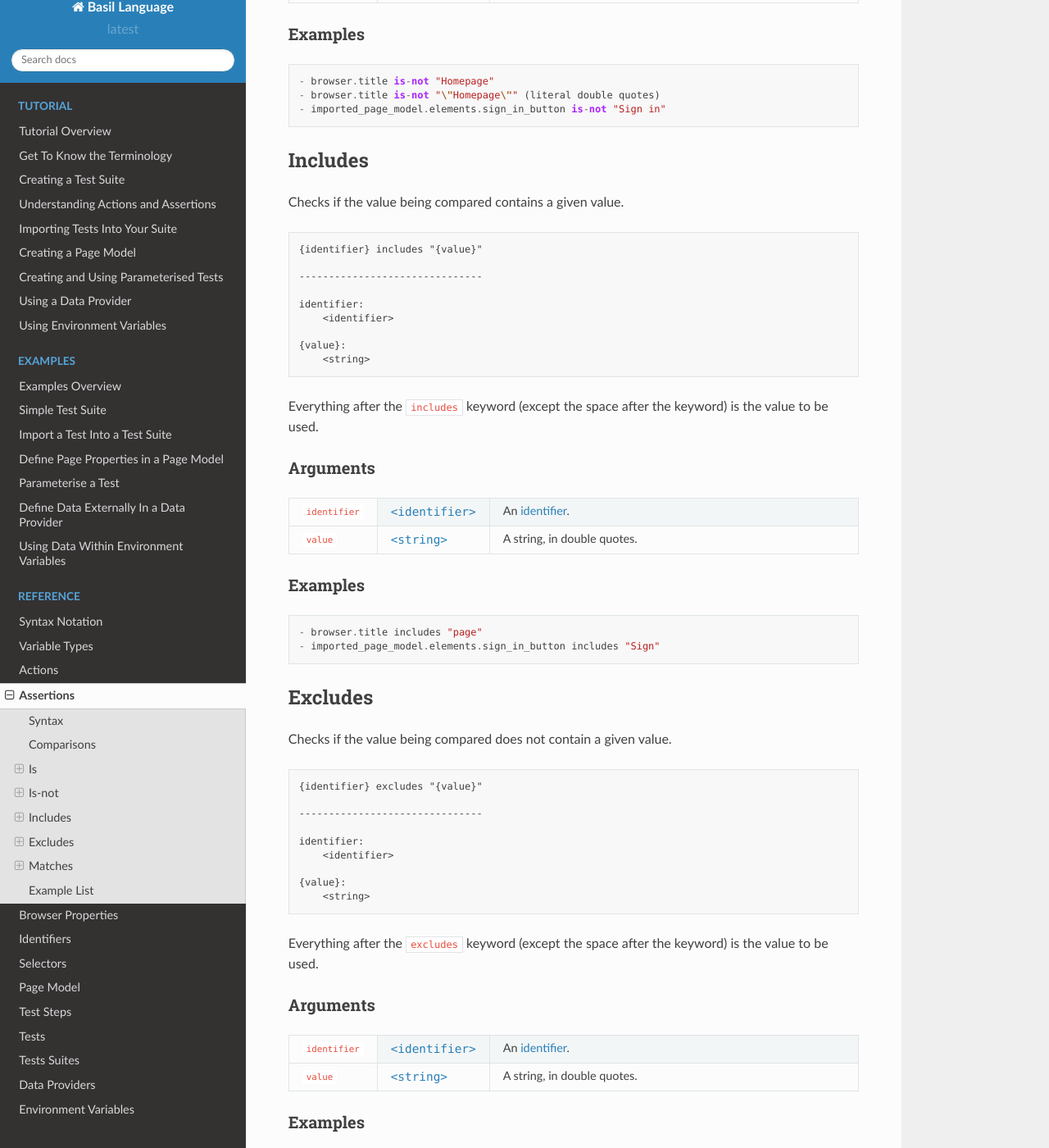
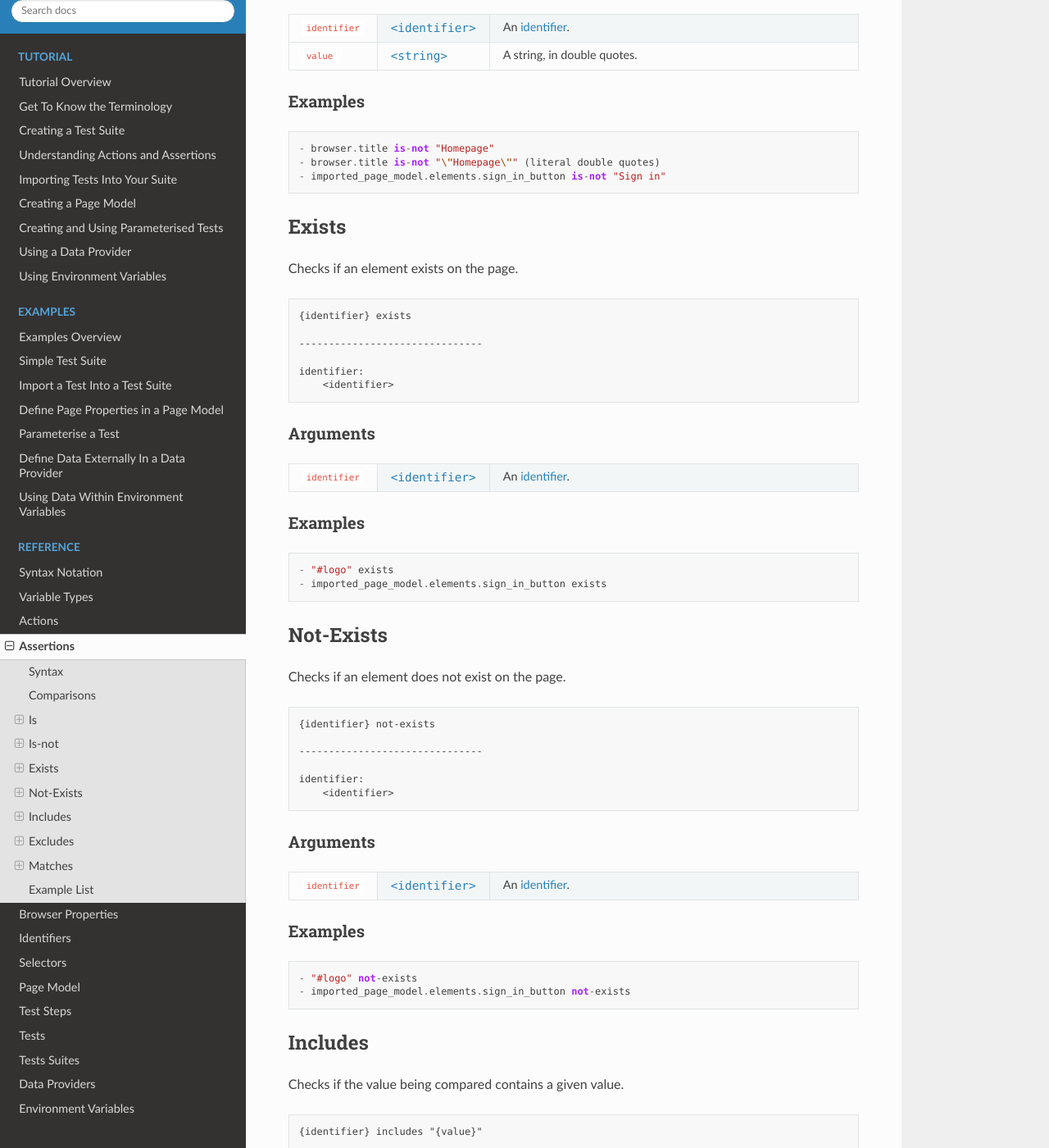
Before and after one commit to webignition/bas-spec, a Sphinx documentation site: the page built from docs/assertions.rst, in a window 1280 px wide and 1400 px high, scrolled down 1850 px. Shown: the whole window at 82% size. Built offline with Sphinx 7.4.7 and the Read the Docs theme 2.0.0, drawn with Linux system fonts in a browser that asks for light colours; some of the changed text lies outside the part shown.

Commit message:
Add missing exists and not-exists assertion comparisons (#200)

```diff
--- a/docs/assertions.rst
+++ b/docs/assertions.rst
@@ -81,6 +81,64 @@ Examples
 ********
 
 .. literalinclude:: includes/examples/assertions/is-not.yml
+
+.. _comparisons-exists:
+
+------
+Exists
+------
+
+Checks if an element exists on the page.
+
+.. include:: includes/syntax/assertion/exists.rst
+
+*********
+Arguments
+*********
+
+.. rst-class:: typed
+.. list-table::
+    :widths: 10 10 90
+    :stub-columns: 1
+
+    * - ``identifier``
+      - :doc:`<identifier> </types>`
+      - An :doc:`identifier </identifiers>`.
+
+********
+Examples
+********
+
+.. literalinclude:: includes/examples/assertions/exists.yml
+
+.. _comparisons-not-exists:
+
+----------
+Not-Exists
+----------
+
+Checks if an element does not exist on the page.
+
+.. include:: includes/syntax/assertion/not-exists.rst
+
+*********
+Arguments
+*********
+
+.. rst-class:: typed
+.. list-table::
+    :widths: 10 10 90
+    :stub-columns: 1
+
+    * - ``identifier``
+      - :doc:`<identifier> </types>`
+      - An :doc:`identifier </identifiers>`.
+
+********
+Examples
+********
+
+.. literalinclude:: includes/examples/assertions/not-exists.yml
 
 .. _comparisons-includes:
 
--- a/docs/includes/assertion-comparison-list.rst
+++ b/docs/includes/assertion-comparison-list.rst
@@ -1,5 +1,7 @@
 - :ref:`is <comparisons-is>`
 - :ref:`is-not <comparisons-is-not>`
+- :ref:`exists <comparisons-exists>`
+- :ref:`not-exists <comparisons-not-exists>`
 - :ref:`includes <comparisons-includes>`
 - :ref:`excludes <comparisons-excludes>`
 - :ref:`matches <comparisons-matches>`
--- /dev/null
+++ b/docs/includes/examples/assertions/exists.yml
@@ -0,0 +1,2 @@
+- "#logo" exists
+- imported_page_model.elements.sign_in_button exists
--- /dev/null
+++ b/docs/includes/examples/assertions/not-exists.yml
@@ -0,0 +1,2 @@
+- "#logo" not-exists
+- imported_page_model.elements.sign_in_button not-exists
--- a/docs/includes/syntax/assertion/assertion.rst
+++ b/docs/includes/syntax/assertion/assertion.rst
@@ -12,6 +12,8 @@
         includes
         is
         is-not
+        exists
+        not-exists
         matches
 
     value:
--- /dev/null
+++ b/docs/includes/syntax/assertion/exists.rst
@@ -0,0 +1,8 @@
+.. code-block:: text
+
+    {identifier} exists
+
+    -------------------------------
+
+    identifier:
+        <identifier>
--- /dev/null
+++ b/docs/includes/syntax/assertion/not-exists.rst
@@ -0,0 +1,8 @@
+.. code-block:: text
+
+    {identifier} not-exists
+
+    -------------------------------
+
+    identifier:
+        <identifier>
```
